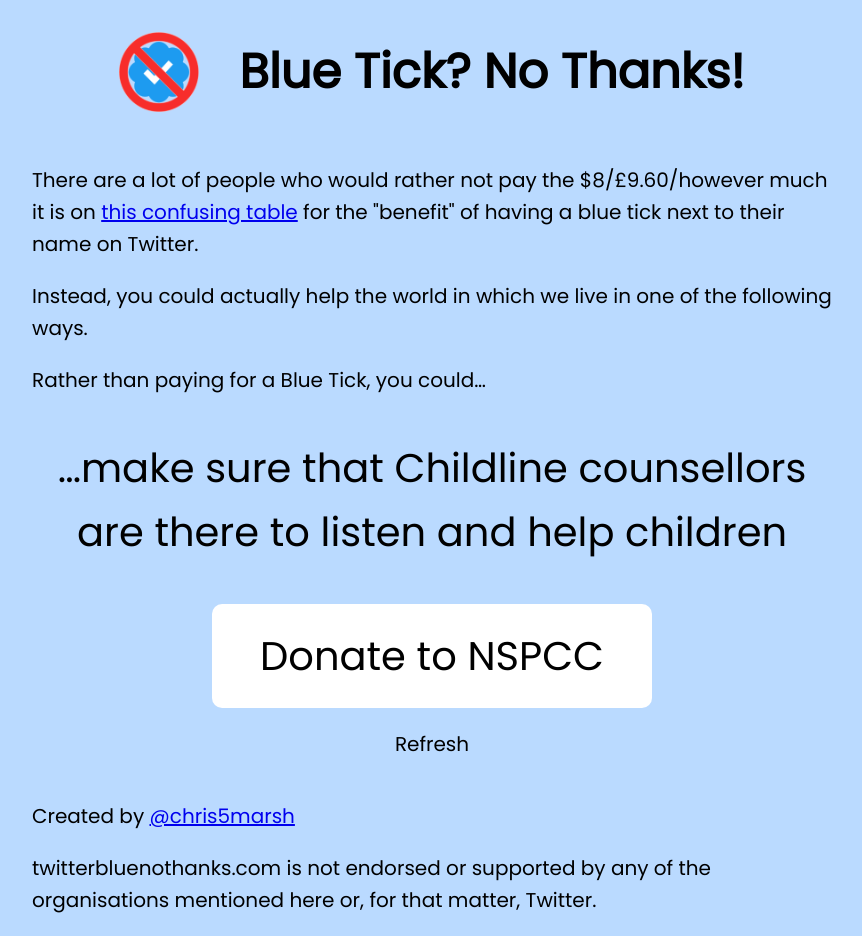
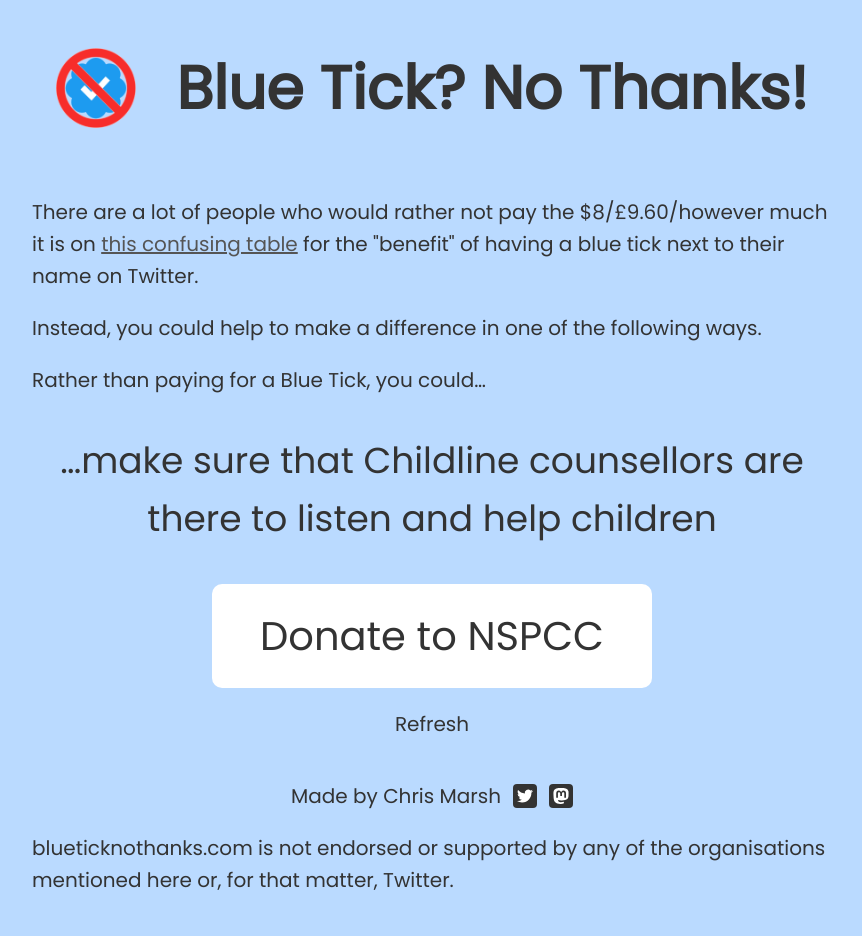
Before and after one commit to chris5marsh/tbnt, a plain HTML site: page index.html in a window 1280 px wide. Shown: the whole page, without its empty margins (208-1070 px from the left). Drawn offline with Linux system fonts and the light colour scheme.

Commit message:
Tweaks to copy and added contact details

```diff
--- a/index.html
+++ b/index.html
@@ -22,6 +22,7 @@
       }
       body {
         background: #badaff;
+        color: #333;
         margin: 0;
       }
       main {
@@ -32,7 +33,7 @@
         flex-direction: column;
       }
       h1 {
-        font-size: clamp(1.5rem, 4vw, 2.4rem);
+        font-size: clamp(1.6rem, 5vw, 3rem);
         justify-content: center;
         display: flex;
         flex-direction: row;
@@ -42,6 +43,9 @@
       section {
         flex-grow: 1;
       }
+      a {
+        color: #555;
+      }
       .logo {
         display: block;
         margin: 0 auto;
@@ -49,7 +53,7 @@
         aspect-ratio: 1;
       }
       .description {
-        font-size: clamp(1.5rem, 5vw, 2rem);
+        font-size: clamp(1.2rem, 4vw, 1.8rem);
         text-align: center;
       }
       .donate {
@@ -58,15 +62,39 @@
         padding: 1rem;
         border-radius: 0.5rem;
         background: #fff;
-        color: #000;
+        color: #333;
         text-decoration: none;
         font-size: clamp(1.5rem, 5vw, 2rem);
         text-align: center;
         width: 100%;
         max-width: 400px;
+        transition: all 0.2s linear;
+      }
+      .donate:hover {
+        background: #eee;
+        color: #333;
       }
       .refresh {
         text-align: center;
+        cursor: pointer;
+      }
+      .social-links {
+        display: flex;
+        justify-content: center;
+        align-items: center;
+        gap: .6rem;
+      }
+      .social-link {
+        display: inline-block;
+        width: .8rem;
+        aspect-ratio: 1;
+        padding: 0.2rem;
+        border-radius: 0.2rem;;
+        color: #fff;
+        background: #333;
+      }
+      .social-link svg {
+        display: block;
       }
     </style>
     <script>
@@ -125,7 +153,7 @@
           >
           for the "benefit" of having a blue tick next to their name on Twitter.
         </p>
-        <p>Instead, you could actually help the world in which we live in one of
+        <p>Instead, you could help to make a difference in one of
           the following ways.
         </p>
         <p>Rather than paying for a Blue Tick, you could&hellip;</p>
@@ -133,10 +161,12 @@
         <p class="refresh">Refresh</p>
       </section>
       <footer>
-        <p>
-          Created by <a href="https://twitter.com/chris5marsh">@chris5marsh</a>
+        <p class="social-links">
+          Made by Chris Marsh
+          <a rel="me" href="https://twitter.com/chris5marsh" class="social-link"><svg role="img" viewBox="0 0 24 24" xmlns="http://www.w3.org/2000/svg" fill="currentColor"><title>Twitter</title><path d="M23.953 4.57a10 10 0 01-2.825.775 4.958 4.958 0 002.163-2.723c-.951.555-2.005.959-3.127 1.184a4.92 4.92 0 00-8.384 4.482C7.69 8.095 4.067 6.13 1.64 3.162a4.822 4.822 0 00-.666 2.475c0 1.71.87 3.213 2.188 4.096a4.904 4.904 0 01-2.228-.616v.06a4.923 4.923 0 003.946 4.827 4.996 4.996 0 01-2.212.085 4.936 4.936 0 004.604 3.417 9.867 9.867 0 01-6.102 2.105c-.39 0-.779-.023-1.17-.067a13.995 13.995 0 007.557 2.209c9.053 0 13.998-7.496 13.998-13.985 0-.21 0-.42-.015-.63A9.935 9.935 0 0024 4.59z"/></svg></a>
+          <a rel="me" href="https://mastodon.social/@chris5marsh" class="social-link"><svg role="img" viewBox="0 0 24 24" xmlns="http://www.w3.org/2000/svg" fill="currentColor"><title>Mastodon</title><path d="M23.268 5.313c-.35-2.578-2.617-4.61-5.304-5.004C17.51.242 15.792 0 11.813 0h-.03c-3.98 0-4.835.242-5.288.309C3.882.692 1.496 2.518.917 5.127.64 6.412.61 7.837.661 9.143c.074 1.874.088 3.745.26 5.611.118 1.24.325 2.47.62 3.68.55 2.237 2.777 4.098 4.96 4.857 2.336.792 4.849.923 7.256.38.265-.061.527-.132.786-.213.585-.184 1.27-.39 1.774-.753a.057.057 0 0 0 .023-.043v-1.809a.052.052 0 0 0-.02-.041.053.053 0 0 0-.046-.01 20.282 20.282 0 0 1-4.709.545c-2.73 0-3.463-1.284-3.674-1.818a5.593 5.593 0 0 1-.319-1.433.053.053 0 0 1 .066-.054c1.517.363 3.072.546 4.632.546.376 0 .75 0 1.125-.01 1.57-.044 3.224-.124 4.768-.422.038-.008.077-.015.11-.024 2.435-.464 4.753-1.92 4.989-5.604.008-.145.03-1.52.03-1.67.002-.512.167-3.63-.024-5.545zm-3.748 9.195h-2.561V8.29c0-1.309-.55-1.976-1.67-1.976-1.23 0-1.846.79-1.846 2.35v3.403h-2.546V8.663c0-1.56-.617-2.35-1.848-2.35-1.112 0-1.668.668-1.67 1.977v6.218H4.822V8.102c0-1.31.337-2.35 1.011-3.12.696-.77 1.608-1.164 2.74-1.164 1.311 0 2.302.5 2.962 1.498l.638 1.06.638-1.06c.66-.999 1.65-1.498 2.96-1.498 1.13 0 2.043.395 2.74 1.164.675.77 1.012 1.81 1.012 3.12z"/></svg></a>
         </p>
-        <p>twitterbluenothanks.com is not endorsed or supported by any of the organisations mentioned here or, for that matter, Twitter.</p>
+        <p>blueticknothanks.com is not endorsed or supported by any of the organisations mentioned here or, for that matter, Twitter.</p>
       </footer>
     </main>
   </body>
```
Also changed, not shown: README.md.
